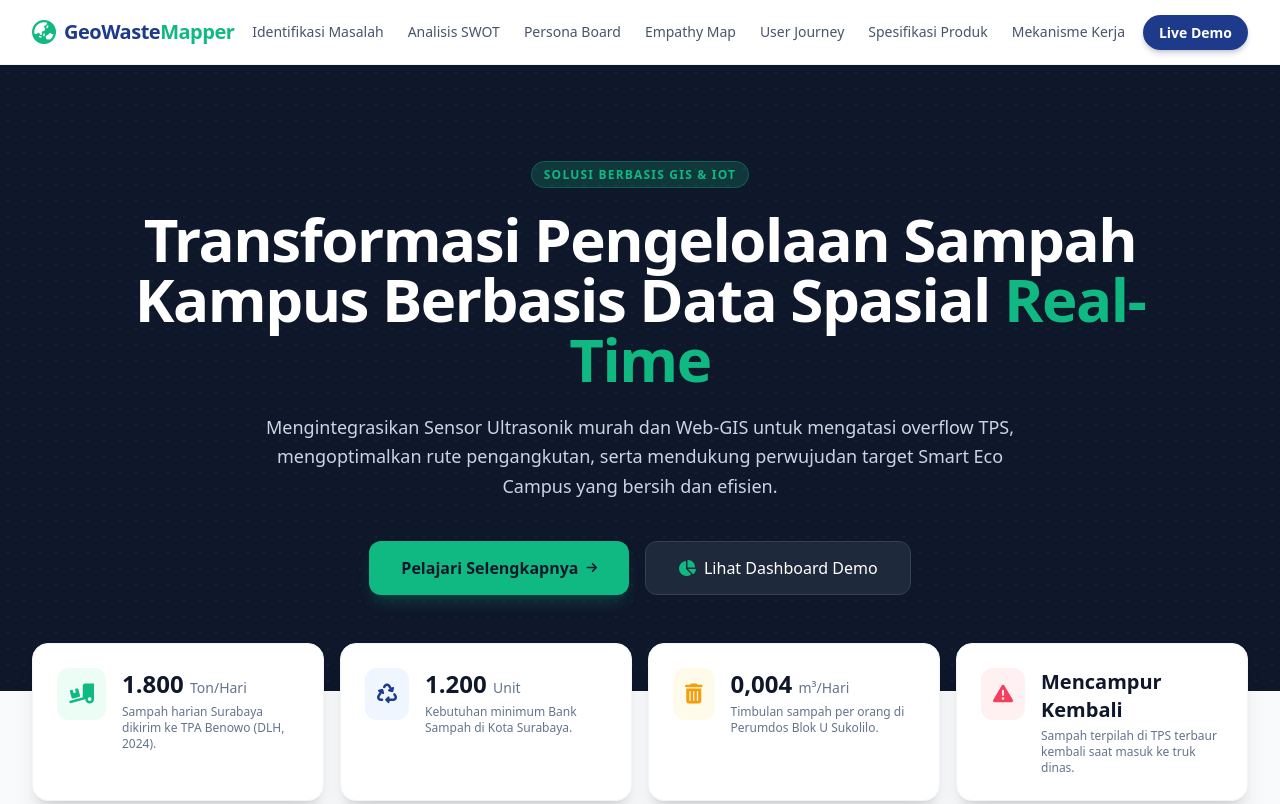
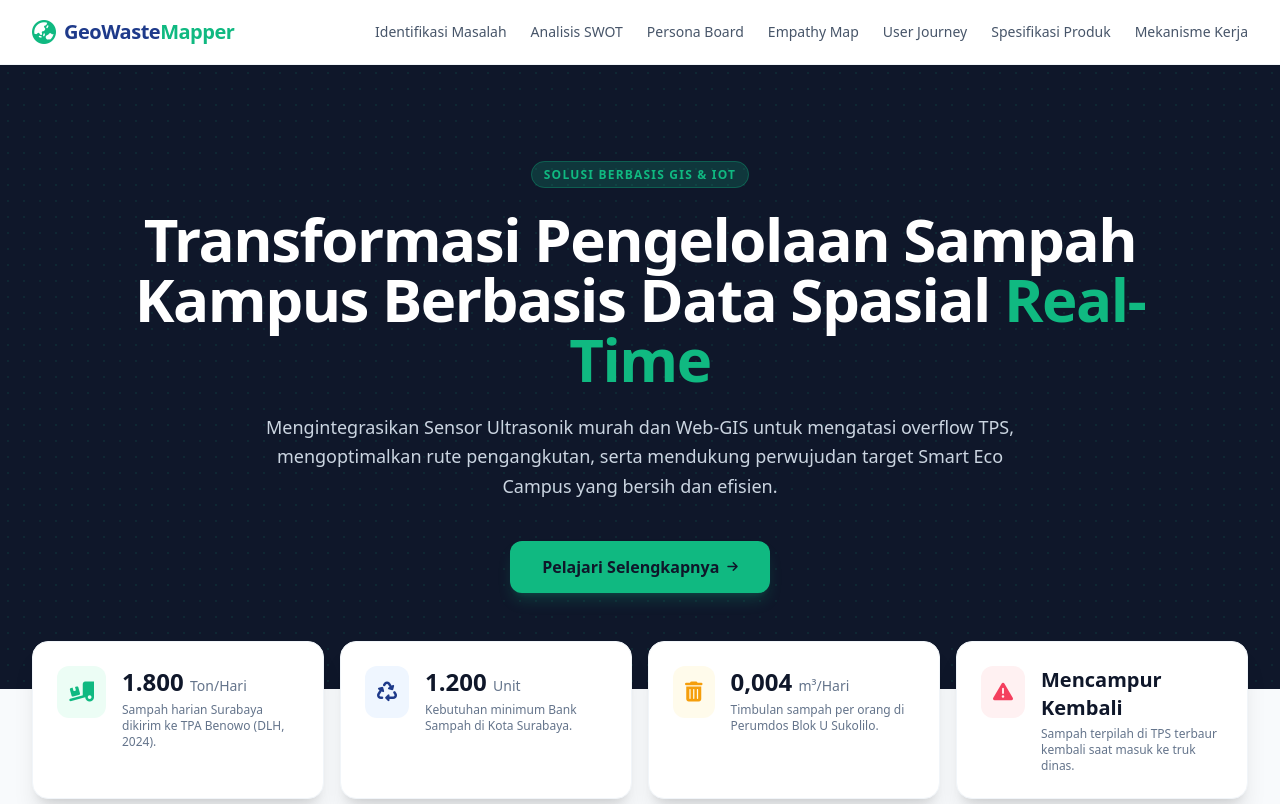
Before and after one commit to lghifari/GeoWaste.github.io, a plain HTML site: page index.html in a window 1280 px wide. Shown: the top 804 px of the page. Drawn offline with nearby package versions, Linux system fonts and the light colour scheme.

Commit message:
Update index.html

```diff
--- a/index.html
+++ b/index.html
@@ -60,9 +60,6 @@
                     <a href="#products" class="hover:text-geoGreen transition">Spesifikasi Produk</a>
                     <a href="#mechanism" class="hover:text-geoGreen transition">Mekanisme Kerja</a>
                 </div>
-                <div>
-                    <a href="#demo" class="bg-geoBlue hover:bg-blue-900 text-white px-4 py-2 rounded-full text-sm font-semibold transition shadow-md shadow-blue-950/20">Live Demo</a>
-                </div>
             </div>
         </div>
     </nav>
@@ -80,9 +77,6 @@
             <div class="flex flex-wrap justify-center gap-4">
                 <a href="#problem" class="bg-geoGreen hover:bg-emerald-600 text-slate-900 font-bold px-8 py-3.5 rounded-xl transition shadow-lg shadow-emerald-500/20 flex items-center gap-2">
                     Pelajari Selengkapnya <i class="fa-solid fa-arrow-right text-xs"></i>
-                </a>
-                <a href="#demo" class="bg-slate-800 hover:bg-slate-700 text-white border border-slate-700 px-8 py-3.5 rounded-xl transition flex items-center gap-2">
-                    <i class="fa-solid fa-chart-pie text-geoGreen"></i> Lihat Dashboard Demo
                 </a>
             </div>
         </div>
```
